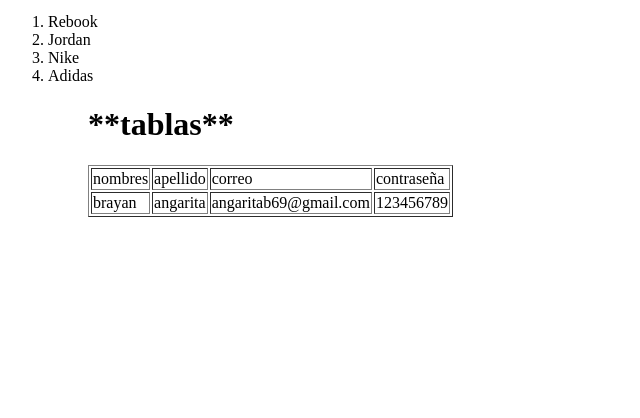
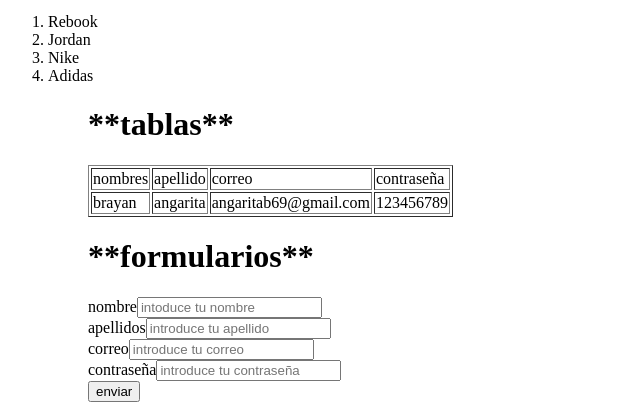
Before and after one commit to angaritab69-dotcom/proyecto3313637, a plain HTML site: page index.html in a window 1280 px wide. Shown: the part 623-1041 px from the top of the page, without its empty margins (0-640 px from the left). Before the commit the page ends 856 px from the top, so only its background shows below. Drawn offline with Linux system fonts and the light colour scheme.

Commit message:
actualizado html hasta fomulario

```diff
--- a/index.html
+++ b/index.html
@@ -38,4 +38,24 @@
             <td>angaritab69@gmail.com</td>
             <td>123456789</td>
         </tr>
+        <table>
+        <h1>**formularios**</h1>
+        <form>
+            <label for="nombre">nombre</label>
+            <input type="text" id="nombre" placeholder="intoduce tu nombre">
+         <br>
+            <label for="apellidos">apellidos</label>
+            <input type="text" id="apellido" placeholder="introduce tu apellido">
+         <br>
+            <label for="correo">correo</label>
+            <input type="email" id="correo" placeholder="introduce tu correo">
+        <br>
+            <label for="contraseña">contraseña</label>
+            <input type="password" id="contraseña" name="contraseña" placeholder="introduce tu contraseña">
+         <br>
+            <input type="submit" value="enviar">
+
+
+        <form>
+
 </body>
```
